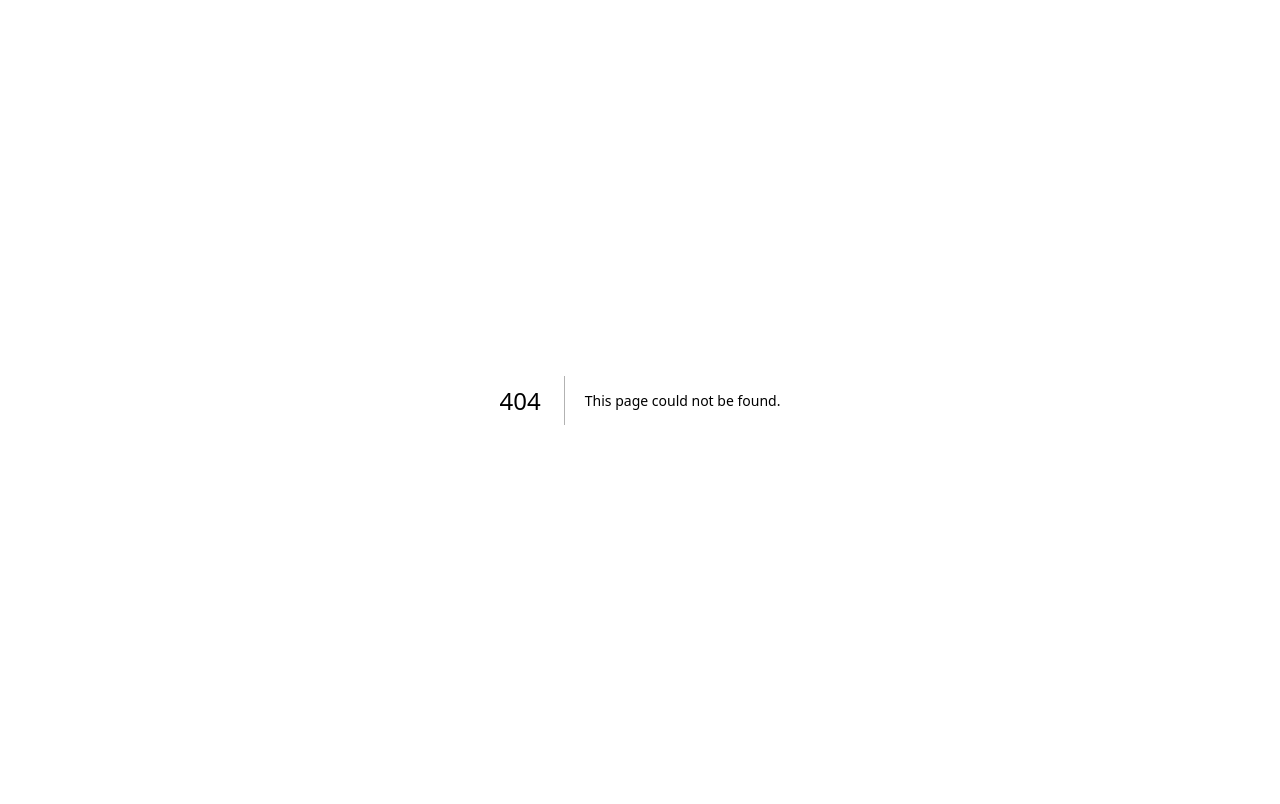
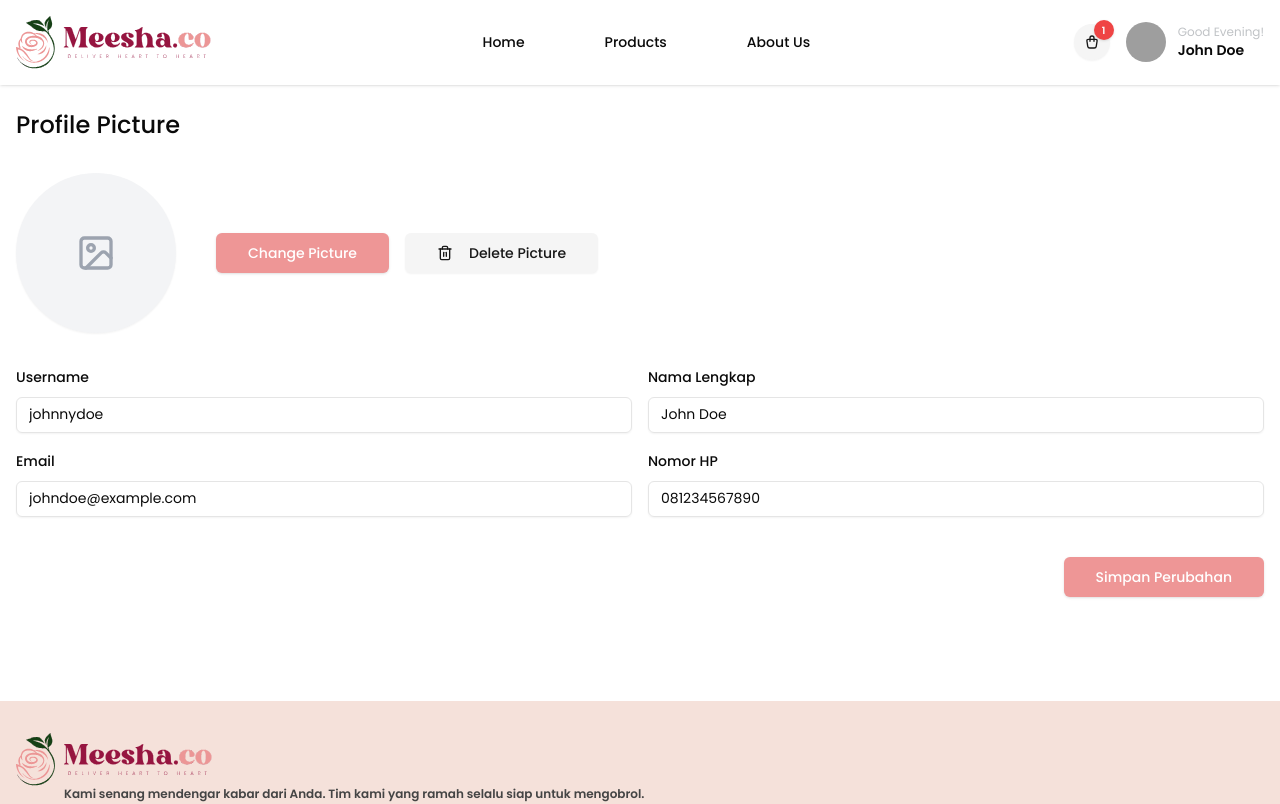
Before and after one commit to ikromnur/WEB_MEESHA.CO, a Next.js app: page /profile in a window 1280 px wide. Before the commit this address had no page. Shown: the top 804 px of the page. Built offline with nearby package versions, Linux system fonts and the light colour scheme; grey boxes are pictures that could not be loaded.

Commit message:
feat: create profile feature (#4)
- create form profile feature
- create unauthorize page
- add alert component from shadcn

```diff
--- /dev/null
+++ b/src/app/(landing-page)/profile/page.tsx
@@ -0,0 +1,11 @@
+import ProfilePage from "@/components/pages/landing-page/profile";
+
+export const metadata = {
+  title: "Profile",
+};
+
+const Profile = () => {
+  return <ProfilePage />;
+};
+
+export default Profile;
--- /dev/null
+++ b/src/components/pages/landing-page/profile.tsx
@@ -0,0 +1,51 @@
+"use client";
+
+import UnauthorizePage from "../unauthorize";
+import { FormProvider, useForm } from "react-hook-form";
+import { useState } from "react";
+import { zodResolver } from "@hookform/resolvers/zod";
+
+import {
+  profileSchema,
+  ProfileFormValues,
+} from "@/features/profile/form/profile";
+import ProfileForm from "@/features/profile/components/profile-form";
+
+const ProfilePage = () => {
+  const [session] = useState({
+    user: {
+      username: "johnnydoe",
+      name: "John Doe",
+      email: "johndoe@example.com",
+      nohp: "081234567890",
+      photo_profile: "",
+    },
+  });
+
+  const form = useForm<ProfileFormValues>({
+    resolver: zodResolver(profileSchema),
+    defaultValues: {
+      username: session.user.username,
+      name: session.user.name,
+      email: session.user.email,
+      nohp: session.user.nohp,
+      photo_profile: null,
+    },
+  });
+
+  const onSubmit = (data: ProfileFormValues) => {
+    console.log("Form Data:", data);
+  };
+
+  if (!session) {
+    return <UnauthorizePage />;
+  }
+
+  return (
+    <FormProvider {...form}>
+      <ProfileForm onSubmit={onSubmit} />
+    </FormProvider>
+  );
+};
+
+export default ProfilePage;
--- /dev/null
+++ b/src/components/pages/unauthorize.tsx
@@ -0,0 +1,40 @@
+"use client";
+
+import Image from "next/image";
+import { Button } from "../ui/button";
+import bannerUnauthorize from "../../../public/unauthorize.svg";
+import { Alert, AlertDescription, AlertTitle } from "../ui/alert";
+import { AlertTriangle } from "lucide-react";
+import { useRouter } from "next/navigation";
+
+const UnauthorizePage = () => {
+  const router = useRouter();
+  return (
+    <div
+      className="flex flex-col items-center justify-center min-h-[calc(100svh-165px)]
+ px-4 text-center space-y-6"
+    >
+      <Image
+        src={bannerUnauthorize}
+        alt="Belum Login"
+        width={300}
+        height={300}
+        className="mx-auto"
+      />
+
+      <Alert variant="destructive" className="max-w-md">
+        <AlertTriangle className="h-5 w-5" />
+        <AlertTitle>Belum Login</AlertTitle>
+        <AlertDescription>
+          Kamu harus login terlebih dahulu untuk melihat halaman profilmu.
+        </AlertDescription>
+      </Alert>
+
+      <Button onClick={() => router.push("/login")} size={"lg"}>
+        Sign In Now
+      </Button>
+    </div>
+  );
+};
+
+export default UnauthorizePage;
--- /dev/null
+++ b/src/components/ui/alert.tsx
@@ -0,0 +1,59 @@
+import * as React from "react"
+import { cva, type VariantProps } from "class-variance-authority"
+
+import { cn } from "@/lib/utils"
+
+const alertVariants = cva(
+  "relative w-full rounded-lg border px-4 py-3 text-sm [&>svg+div]:translate-y-[-3px] [&>svg]:absolute [&>svg]:left-4 [&>svg]:top-4 [&>svg]:text-foreground [&>svg~*]:pl-7",
+  {
+    variants: {
+      variant: {
+        default: "bg-background text-foreground",
+        destructive:
+          "border-destructive/50 text-destructive dark:border-destructive [&>svg]:text-destructive",
+      },
+    },
+    defaultVariants: {
+      variant: "default",
+    },
+  }
+)
+
+const Alert = React.forwardRef<
+  HTMLDivElement,
+  React.HTMLAttributes<HTMLDivElement> & VariantProps<typeof alertVariants>
+>(({ className, variant, ...props }, ref) => (
+  <div
+    ref={ref}
+    role="alert"
+    className={cn(alertVariants({ variant }), className)}
+    {...props}
+  />
+))
+Alert.displayName = "Alert"
+
+const AlertTitle = React.forwardRef<
+  HTMLParagraphElement,
+  React.HTMLAttributes<HTMLHeadingElement>
+>(({ className, ...props }, ref) => (
+  <h5
+    ref={ref}
+    className={cn("mb-1 font-medium leading-none tracking-tight", className)}
+    {...props}
+  />
+))
+AlertTitle.displayName = "AlertTitle"
+
+const AlertDescription = React.forwardRef<
+  HTMLParagraphElement,
+  React.HTMLAttributes<HTMLParagraphElement>
+>(({ className, ...props }, ref) => (
+  <div
+    ref={ref}
+    className={cn("text-sm [&_p]:leading-relaxed", className)}
+    {...props}
+  />
+))
+AlertDescription.displayName = "AlertDescription"
+
+export { Alert, AlertTitle, AlertDescription }
--- /dev/null
+++ b/src/features/profile/components/profile-form.tsx
@@ -0,0 +1,157 @@
+"use client";
+
+import { ImageIcon, Trash2 } from "lucide-react";
+import Image from "next/image";
+import { Button } from "@/components/ui/button";
+import {
+  FormControl,
+  FormField,
+  FormItem,
+  FormLabel,
+  FormMessage,
+} from "@/components/ui/form";
+import { Input } from "@/components/ui/input";
+import { useFormContext } from "react-hook-form";
+import { ProfileFormValues } from "../form/profile";
+import { useRef, useState } from "react";
+
+const ProfileForm = ({
+  onSubmit,
+}: {
+  onSubmit: (data: ProfileFormValues) => void;
+}) => {
+  const fileInputRef = useRef<HTMLInputElement>(null);
+
+  const { control, handleSubmit, setValue } =
+    useFormContext<ProfileFormValues>();
+
+  const [profileImage, setProfileImage] = useState<string | null>(null);
+
+  const handleOpenFileDialog = () => {
+    fileInputRef.current?.click();
+  };
+
+  const handleImageUpload = (event: React.ChangeEvent<HTMLInputElement>) => {
+    const file = event.target.files?.[0];
+    if (file) {
+      const imageURL = URL.createObjectURL(file);
+      setProfileImage(imageURL);
+      setValue("photo_profile", file);
+    }
+  };
+
+  const handleDeleteImage = () => {
+    setProfileImage(null);
+    setValue("photo_profile", null);
+  };
+
+  return (
+    <form onSubmit={handleSubmit(onSubmit)}>
+      <div className="relative w-full max-w-screen-xl mx-auto px-4 py-6">
+        <h1 className="font-medium text-2xl mb-8">Profile Picture</h1>
+
+        <div className="flex md:flex-row gap-10 mb-8 items-center">
+          {/* Profile Image */}
+          <div className="w-40 h-40 rounded-full bg-gray-100 shadow-sm overflow-hidden flex items-center justify-center text-gray-400 text-4xl">
+            {profileImage ? (
+              <Image
+                width={160}
+                height={160}
+                src={profileImage}
+                alt="Profile"
+                className="object-cover w-full h-full"
+              />
+            ) : (
+              <ImageIcon size={40} />
+            )}
+          </div>
+
+          <div className="flex items-center gap-4 flex-col md:flex-row justify-center md:justify-start">
+            <Button type="button" size="lg" onClick={handleOpenFileDialog}>
+              Change Picture
+            </Button>
+            <input
+              type="file"
+              accept="image/*"
+              className="hidden"
+              ref={fileInputRef}
+              onChange={handleImageUpload}
+            />
+            <Button
+              type="button"
+              variant="secondary"
+              size="lg"
+              onClick={handleDeleteImage}
+            >
+              <Trash2 className="mr-2 w-4 h-4" />
+              Delete Picture
+            </Button>
+          </div>
+        </div>
+
+        <div className="grid grid-cols-1 md:grid-cols-2 gap-4 mb-6">
+          <FormField
+            control={control}
+            name="username"
+            render={({ field }) => (
+              <FormItem>
+                <FormLabel>Username</FormLabel>
+                <FormControl>
+                  <Input {...field} />
+                </FormControl>
+                <FormMessage />
+              </FormItem>
+            )}
+          />
+          <FormField
+            control={control}
+            name="name"
+            render={({ field }) => (
+              <FormItem>
+                <FormLabel>Nama Lengkap</FormLabel>
+                <FormControl>
+                  <Input {...field} />
+                </FormControl>
+                <FormMessage />
+              </FormItem>
+            )}
+          />
+          <FormField
+            control={control}
+            name="email"
+            render={({ field }) => (
+              <FormItem>
+                <FormLabel>Email</FormLabel>
+                <FormControl>
+                  <Input type="email" {...field} />
+                </FormControl>
+                <FormMessage />
+              </FormItem>
+            )}
+          />
+          <FormField
+            control={control}
+            name="nohp"
+            render={({ field }) => (
+              <FormItem>
+                <FormLabel>Nomor HP</FormLabel>
+                <FormControl>
+                  <Input {...field} />
+                </FormControl>
+                <FormMessage />
+              </FormItem>
+            )}
+          />
+        </div>
+
+        <div className="flex items-center justify-end">
+          <Button type="submit" size="lg" className="mt-4">
+            Simpan Perubahan
+          </Button>
+        </div>
+      </div>
+    </form>
+  );
+};
+
+export default ProfileForm;
--- /dev/null
+++ b/src/features/profile/form/profile.ts
@@ -0,0 +1,12 @@
+import { z } from "zod";
+import { nameSchema, emailSchema, phoneSchema } from "@/schemas/auth";
+
+export const profileSchema = z.object({
+  username: z.string(),
+  name: nameSchema,
+  email: emailSchema,
+  nohp: phoneSchema,
+  photo_profile: z.any().optional(),
+});
+
+export type ProfileFormValues = z.infer<typeof profileSchema>;
```
Also changed, not shown: public/unauthorize.svg (added).
